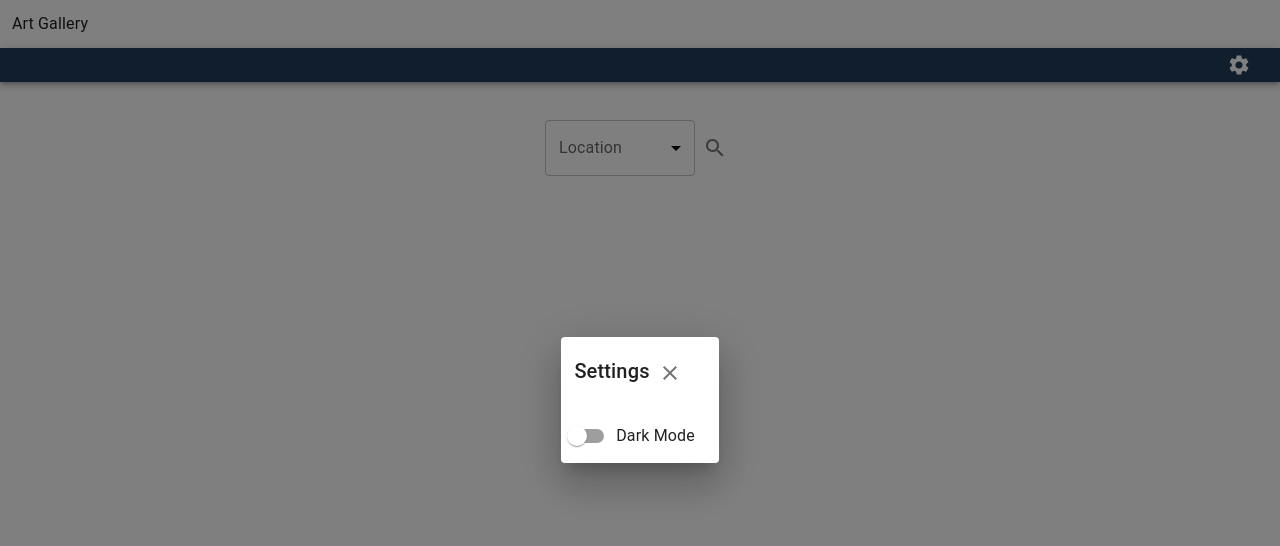
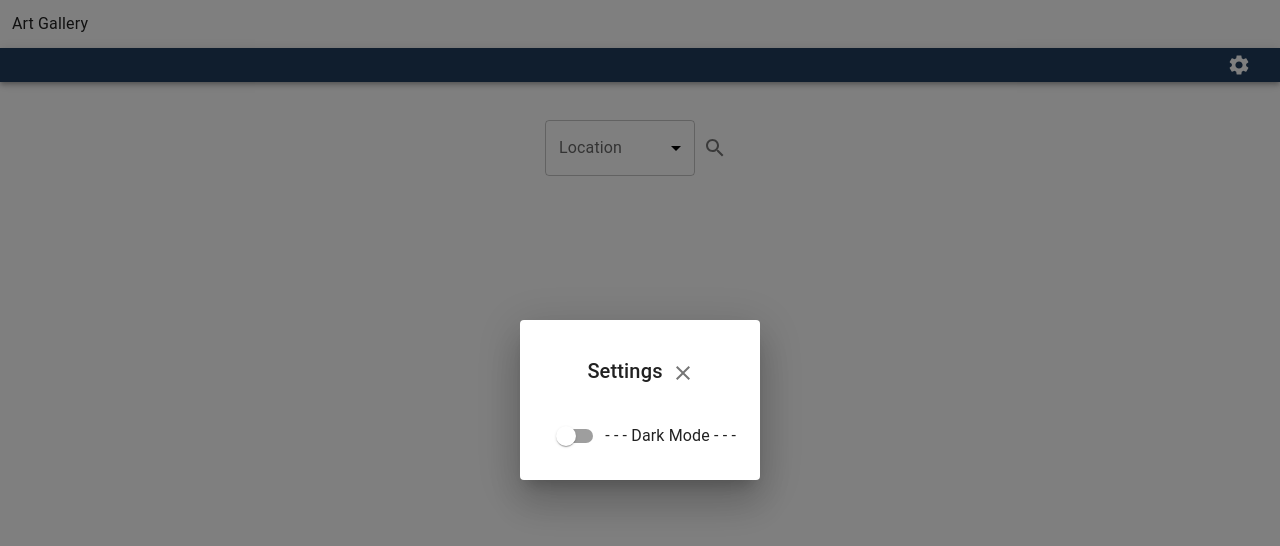
Before and after one commit to SoftwareF24-Gallery/SoftwareF24-Gallery.github.io, a React (Vite) app: page / in a window 1280 px wide. Both pictures are taken after a click on the button 1239 px from the left and 65 px from the top of the page. Shown: the top 546 px of the page. Built offline with nearby package versions, Linux system fonts and the light colour scheme.

Commit message:
Small settings dialog change
Settings:
- Dialog box is bigger
- Dialog title changed a tad bit to be more centered
- Dark mode setting has some dashes added to fit since it still sticks to the right

```diff
--- a/src/Settings.jsx
+++ b/src/Settings.jsx
@@ -15,10 +15,10 @@ const Settings = () => {
         </IconButton>
 
         {/* Opens dialog box */}
-        <Dialog open={open} onClose={() => setOpen(false)} aria-labelledby="dialog-title">
+        <Dialog open={open} onClose={() => setOpen(false)} aria-labelledby="dialog-title" PaperProps={{sx: {width: "15rem", height: "10rem", justifyContent: "center"}}}>
 
             {/* Title of dialog box */}
-            <DialogTitle id="dialog-title" sx={{textAlign: "center", marginLeft: "-1rem"}}>
+            <DialogTitle id="dialog-title" sx={{textAlign: "center", marginLeft: "10px"}}>
                 Settings
                 {/* Close button */}
                 <IconButton onClick={() => setOpen(false)}>
@@ -29,7 +29,7 @@ const Settings = () => {
             <DialogActions>
                 <FormGroup>
                     {/* Dark mode switch */}
-                    <FormControlLabel control={<Switch />} label="Dark Mode"></FormControlLabel>
+                    <FormControlLabel control={<Switch />} label="- - - Dark Mode - - -"></FormControlLabel>
                 </FormGroup>
             </DialogActions>
         </Dialog>
```
